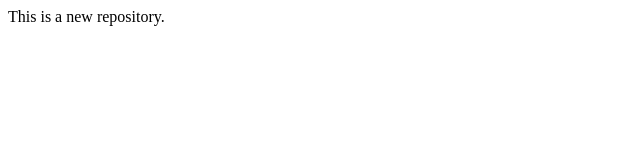
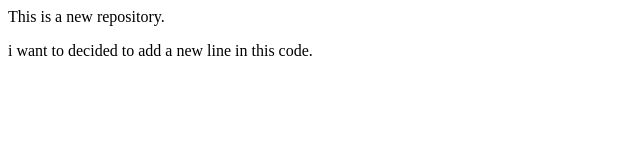
Before and after one commit to nanduk1227-hash/localrepo, a plain HTML site: page index.html in a window 1280 px wide. Shown: the whole page, without its empty margins (0-640 px from the left). Drawn offline with Linux system fonts and the light colour scheme.

Commit message:
Add new file

```diff
--- a/index.html
+++ b/index.html
@@ -1 +1,2 @@
 <p>This is a new repository.</p>
+<p>i want to decided to add a new line in this code.</p>
```
Also changed, not shown: 2 other files.
